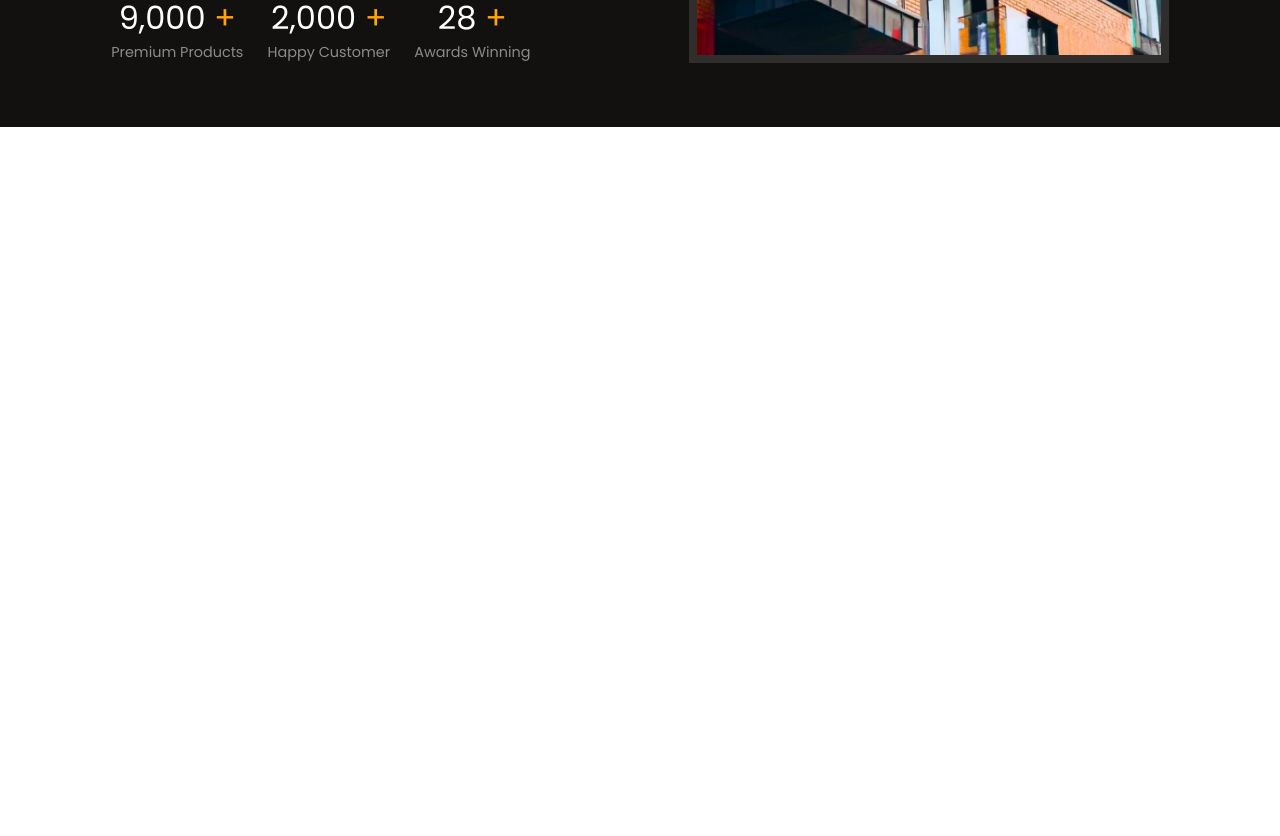
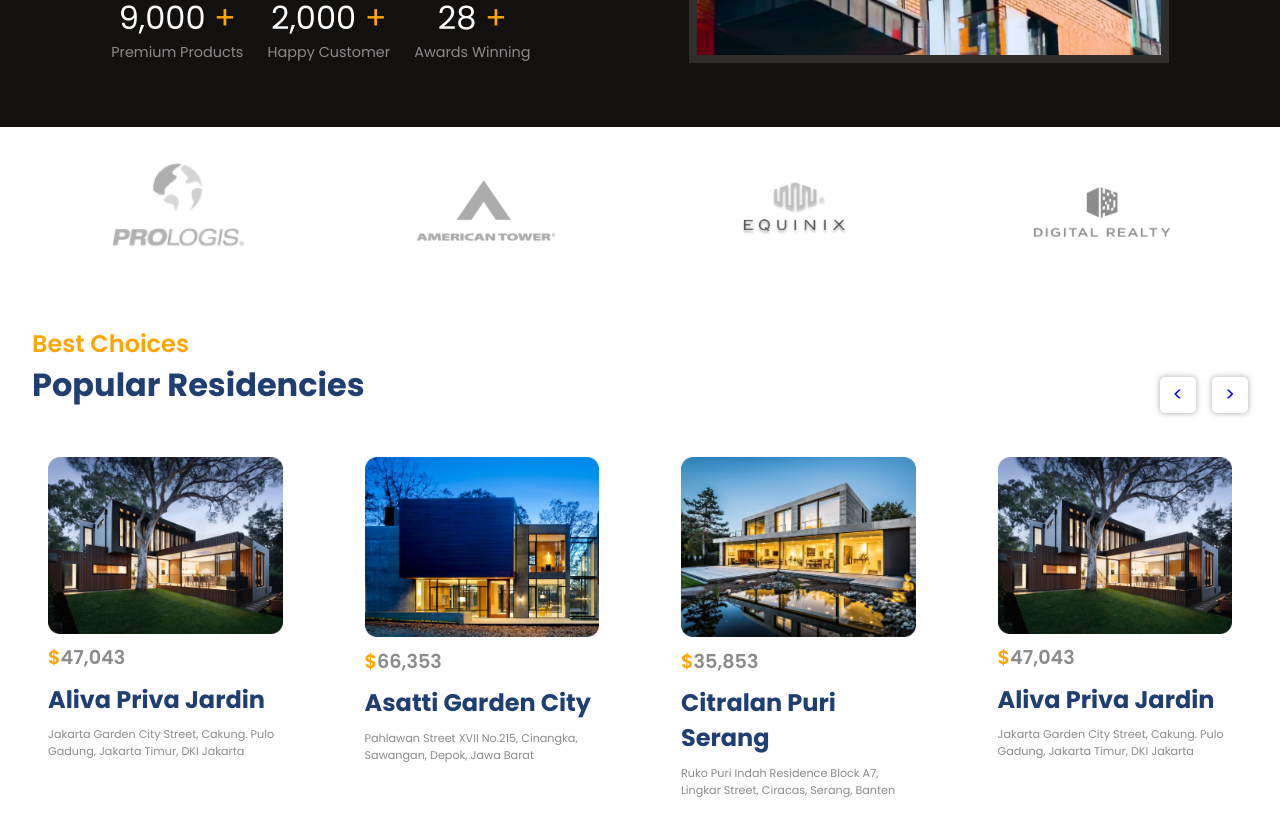
Before and after one commit to safi-io/realEstateProject, a React (Vite) app: page / in a window 1280 px wide. Shown: the part 600-1436 px from the top of the page. Before the commit the page ends 800 px from the top, so only its background shows below. Built offline with nearby package versions, Linux system fonts and the light colour scheme.

Commit message:
Developed further 2 sections

```diff
--- a/src/App.jsx
+++ b/src/App.jsx
@@ -1,5 +1,7 @@
 import Header from "./components/Header/Header";
 import Hero from "./components/Hero/Hero";
+import Companies from "./components/Companies/Companies";
+import Residencies from "./components/Residencies/Residencies"
 import React from "react";
 import "./App.css";
 
@@ -11,6 +13,8 @@
         <Header />
         <Hero />
       </div>
+      <Companies />
+      <Residencies/>
     </div>
   );
 }
--- /dev/null
+++ b/src/components/Companies/Companies.css
@@ -0,0 +1,8 @@
+.c-container {
+    justify-content: space-around;
+    gap: 1rem;
+}
+
+.c-container>img {
+    width: 9rem;
+}
--- /dev/null
+++ b/src/components/Companies/Companies.jsx
@@ -0,0 +1,15 @@
+import React from "react";
+import "./Companies.css";
+
+export default function Companies() {
+  return (
+    <section className="c-wrapper">
+      <div className="paddings innerWidth flexCenter c-container">
+        <img src="./prologis.png" alt="logo1" />
+        <img src="./tower.png" alt="logo2" />
+        <img src="./equinix.png" alt="logo3" />
+        <img src="./realty.png" alt="logo4" />
+      </div>
+    </section>
+  );
+}
--- /dev/null
+++ b/src/components/Residencies/Residencies.css
@@ -0,0 +1,70 @@
+.r-container {
+    overflow: hidden;
+    position: relative;
+}
+
+.r-head {
+    margin-bottom: 2rem;
+}
+
+.r-card {
+    gap: 0.6rem;
+    padding: 1rem;
+    border-radius: 10px;
+    max-width: max-content;
+    margin: auto;
+    transition: all 300ms ease-in;
+}
+
+.r-card > img {
+    width: 100%;
+    max-width: 15rem;
+}
+
+.r-card>:nth-child(2) {
+    font-size: 1.2rem;
+    font-weight: 600;
+}
+
+.r-card>:nth-child(3) {
+    font-size: 1.5rem;
+}
+
+.r-card>:nth-child(4) {
+    font-size: .7rem;
+    width: 15rem;
+}
+
+.r-card:hover {
+    scale: 1.025;
+    cursor: pointer;
+    background: linear-gradient(180deg, rgba(255,255,255,0) 0%, rgba(136,160,255,.46) 217.91%);
+    box-shadow: 0px 72px 49px -51px rgba(136,160,255,.21);
+}
+
+.swiper-horizontal {
+    overflow: visible;
+}
+
+.r-buttons {
+    position: absolute;
+    gap: 1rem;
+    top: -4rem;
+    right: 0;
+}
+
+.r-buttons button {
+    font-size: 1.2rem;
+    padding: .2rem .8rem;
+    color: blue;
+    border-radius: 5px;
+    background-color: white;
+    cursor: pointer;
+    border: none;
+    box-shadow: 0px 0px 5px 1px rgba(0,0,0,.25);
+}
+
+.r-buttons button:hover {
+    background-color: rgb(232, 232, 232);
+    transform: scale(1.1);
+}
--- /dev/null
+++ b/src/components/Residencies/Residencies.jsx
@@ -0,0 +1,46 @@
+import React from "react";
+import { Swiper, useSwiper, SwiperSlide } from "swiper/react";
+import "swiper/css";
+import "./Residencies.css";
+import data from "../../utils/slider.json";
+import { sliderSettings } from "../../utils/common";
+
+export default function Residencies() {
+  return (
+    <section className="r-wrapper">
+      <div className="paddings innerWidth r-container">
+        <div className="r-head flexColStart">
+          <span className="orangeText">Best Choices</span>
+          <span className="primaryText">Popular Residencies</span>
+        </div>
+
+        <Swiper {...sliderSettings}>
+          <SliderButton />
+          {data.map((card, index) => (
+            <SwiperSlide key={index}>
+              <div className="flexColStart r-card">
+                <img src={card.image} alt="property" />
+                <span className="secondaryText r-price">
+                  <span style={{ color: "orange" }}>$</span>
+                  <span>{card.price}</span>
+                </span>
+                <span className="primaryText">{card.name}</span>
+                <span className="secondaryText">{card.detail}</span>
+              </div>
+            </SwiperSlide>
+          ))}
+        </Swiper>
+      </div>
+    </section>
+  );
+}
+
+function SliderButton() {
+  const swiper = useSwiper();
+  return (
+    <div className="r-buttons flexCenter">
+      <button onClick={()=>{swiper.slidePrev()}}>&lt;</button>
+      <button onClick={()=>{swiper.slideNext()}}>&gt;</button>
+    </div>
+  );
+}
--- /dev/null
+++ b/src/utils/common.js
@@ -0,0 +1,18 @@
+export const sliderSettings = {
+    slidesPerView : 1,
+    spaceBetween: 50,
+    breakpoints: {
+        480: {
+            slidesPerView: 1
+        },
+        600: {
+            slidesPerView: 2
+        },
+        750: {
+            slidesPerView: 3
+        },
+        1150: {
+            slidesPerView: 4
+        }
+    }
+}
```
Also changed, not shown: src/components/Header/Header.css (line endings or trailing spaces).
